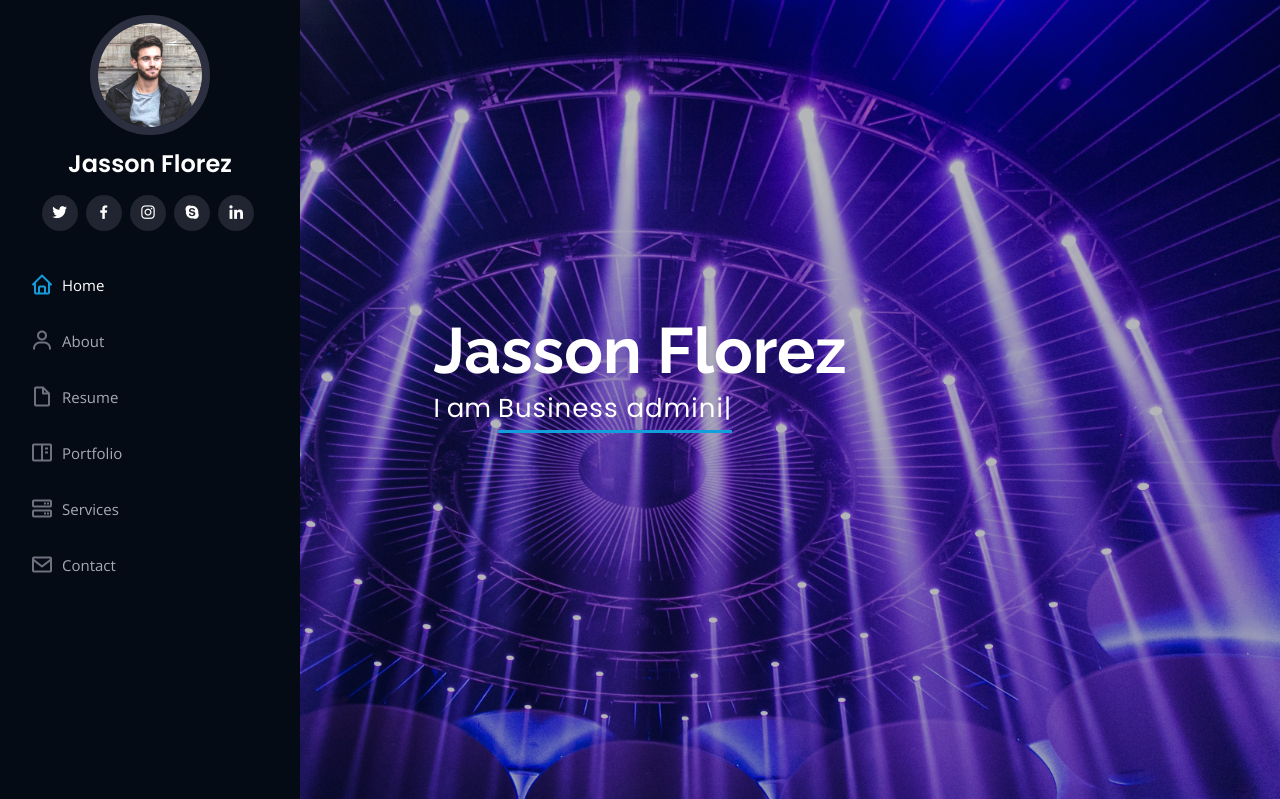
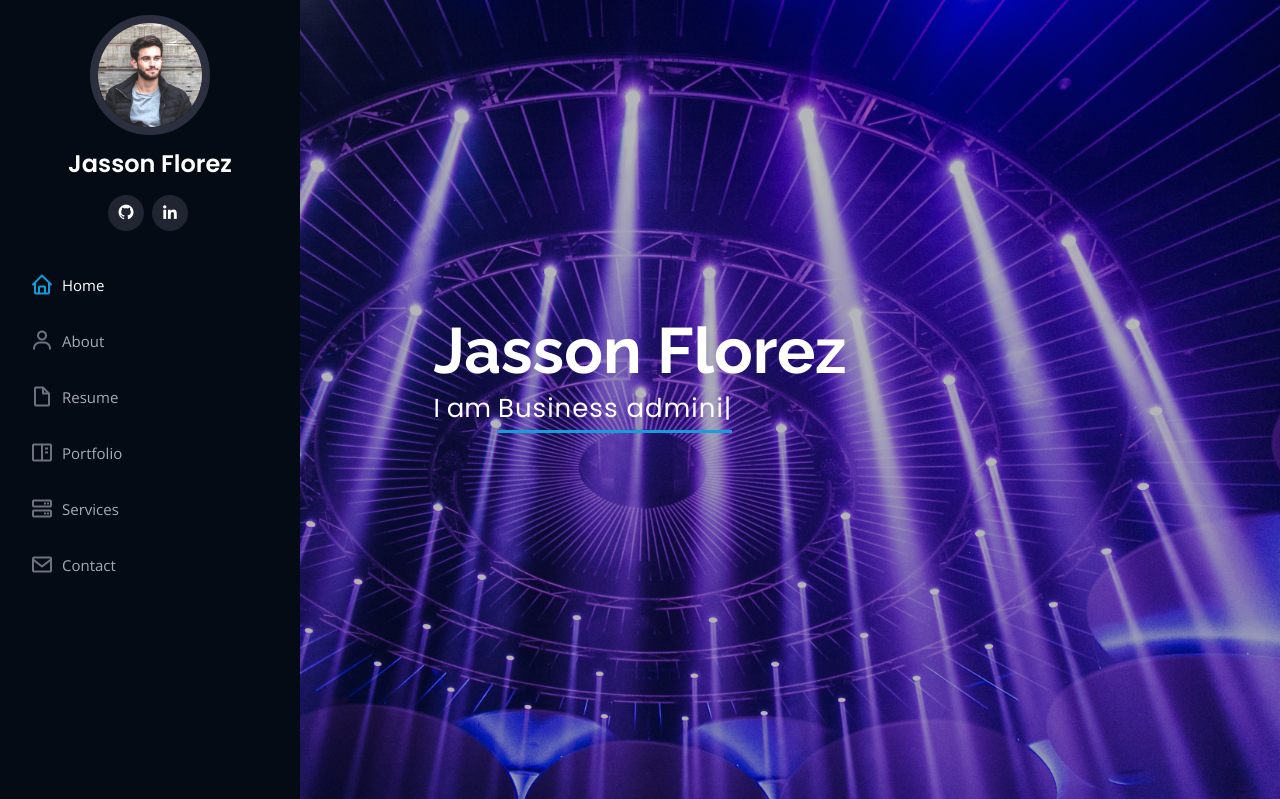
Before and after one commit to jchristian1/django_portfolio, a Django app: page / in a window 1280 px wide. Shown: the top 799 px of the page. Run offline with Django 4.2, Linux system fonts and the light colour scheme; some libraries are stand-ins or nearby versions.

Commit message:
updating info in the index site

```diff
--- a/playground/templates/index.html
+++ b/playground/templates/index.html
@@ -48,11 +48,8 @@
         <img src="{% static 'img/profile-img.jpg' %}" alt="" class="img-fluid rounded-circle">
         <h1 class="text-light"><a href="index.html">Jasson Florez</a></h1>
         <div class="social-links mt-3 text-center">
-          <a href="#" class="twitter"><i class="bx bxl-twitter"></i></a>
-          <a href="#" class="facebook"><i class="bx bxl-facebook"></i></a>
-          <a href="#" class="instagram"><i class="bx bxl-instagram"></i></a>
-          <a href="#" class="google-plus"><i class="bx bxl-skype"></i></a>
-          <a href="#" class="linkedin"><i class="bx bxl-linkedin"></i></a>
+          <a href="https://github.com/jchristian1" class="github"><i class="bx bxl-github"></i></a>
+          <a href="https://www.linkedin.com/in/jasson-florez-844108101/" class="linkedin"><i class="bx bxl-linkedin"></i></a>
         </div>
       </div>
 
```
